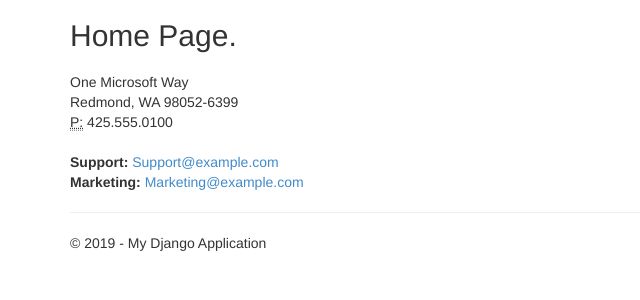
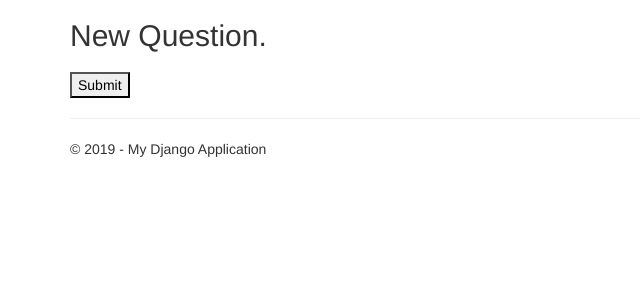
Before and after one commit to skmerten/Study_Bot, a Django app: page /question in a window 1280 px wide. Shown: the part 51-351 px from the top of the page, without its empty margins (0-640 px from the left). Run offline with Django 3.2, Linux system fonts and the light colour scheme; some libraries are stand-ins or nearby versions.

Commit message:
Adding Question Model and Form

```diff
--- a/Study_Bot/app/forms.py
+++ b/Study_Bot/app/forms.py
@@ -3,8 +3,10 @@ Definition of forms.
 """
 
 from django import forms
+from django.forms import ModelForm
 from django.contrib.auth.forms import AuthenticationForm
 from django.utils.translation import ugettext_lazy as _
+from app.models import Question
 
 class BootstrapAuthenticationForm(AuthenticationForm):
     """Authentication form which uses boostrap CSS."""
@@ -16,3 +18,12 @@ class BootstrapAuthenticationForm(AuthenticationForm):
                                widget=forms.PasswordInput({
                                    'class': 'form-control',
                                    'placeholder':'Password'}))
+
+
+class QuestionForm(forms.Form):
+    class Meta:
+        model = Question
+        fields = ['question_text', 'question_type', 'answer', 'incorrect_1', 'incorrect_2', 'incorrect_3']
+
+class NameForm(forms.Form):
+    your_name = forms.CharField(label='Your name', max_length=100)
--- a/Study_Bot/app/templates/app/newQuestion.html
+++ b/Study_Bot/app/templates/app/newQuestion.html
@@ -5,16 +5,11 @@
 <h2>{{ title }}.</h2>
 <h3>{{ message }}</h3>
 
-<address>
-    One Microsoft Way<br />
-    Redmond, WA 98052-6399<br />
-    <abbr title="Phone">P:</abbr>
-    425.555.0100
-</address>
+<form action="/question" method="post">
+    {% csrf_token %}
+    {{ form }}
+    <input type="submit" value="Submit" />
+</form>
 
-<address>
-    <strong>Support:</strong>   <a href="mailto:Support@example.com">Support@example.com</a><br />
-    <strong>Marketing:</strong> <a href="mailto:Marketing@example.com">Marketing@example.com</a>
-</address>
 
 {% endblock %}
--- a/Study_Bot/app/views.py
+++ b/Study_Bot/app/views.py
@@ -6,18 +6,26 @@ from django.shortcuts import render
 from django.http import HttpRequest
 from django.template import RequestContext
 from datetime import datetime
+from app.forms import QuestionForm
 
 def newQuestion(request):
-    """Renders a new question page."""
-    assert isinstance(request, HttpRequest)
-    return render(
-        request,
-        'app/newQuestion.html',
-        {
-            'title':'Home Page',
-            'year':datetime.now().year,
-        }
-    )
+    if request.method == 'POST':
+        form = QuestionForm(request.POST)
+        if form.is_valid():
+            # data processing
+            return #Sometinf
+    else:
+        assert isinstance(request, HttpRequest)
+        form = QuestionForm()
+        return render(
+            request,
+            'app/newQuestion.html',
+            {
+                'title':'New Question',
+                'year':datetime.now().year,
+                'form':form
+            }
+        )
 
 
 def home(request):
```
Also changed, not shown: Study_Bot/app/models.py (+9 -0 lines), Study_Bot/app/templates/app/about.html (renamed from Study_Bot/app/templates/app/score.html).
